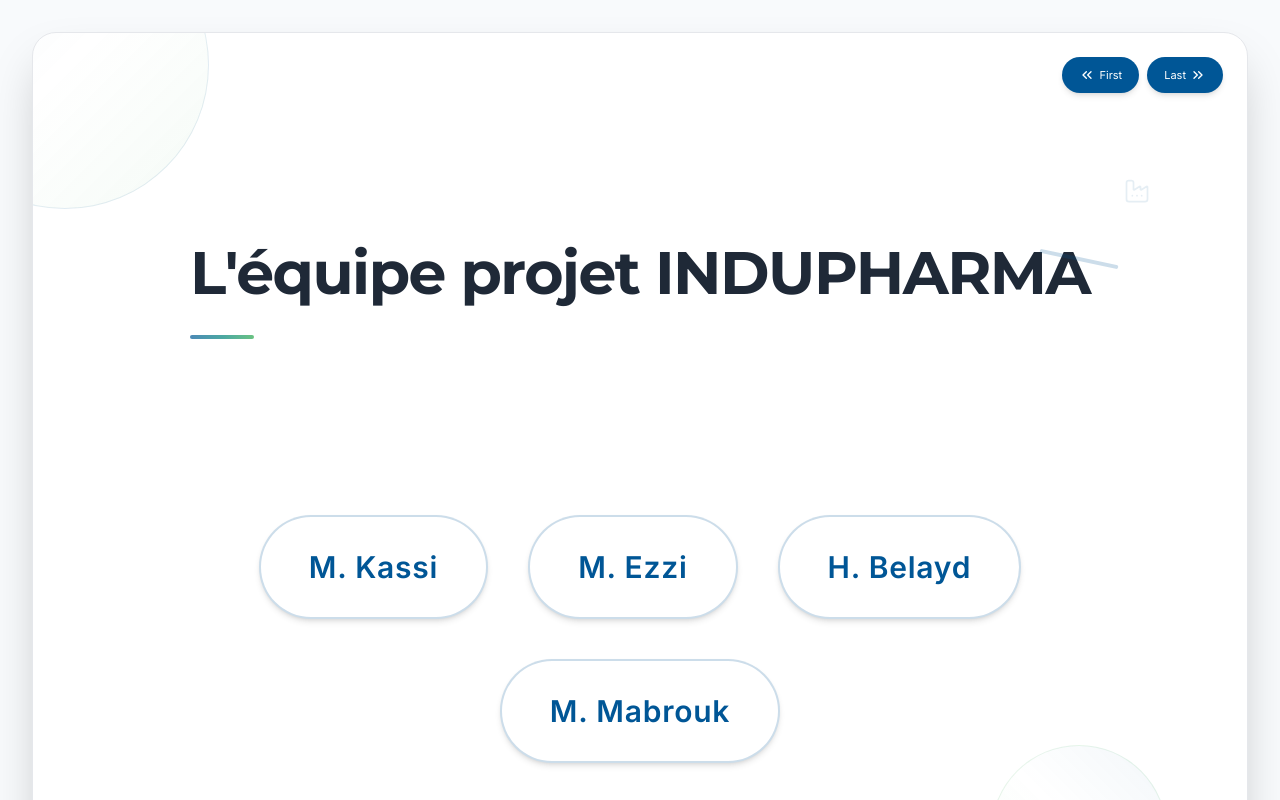
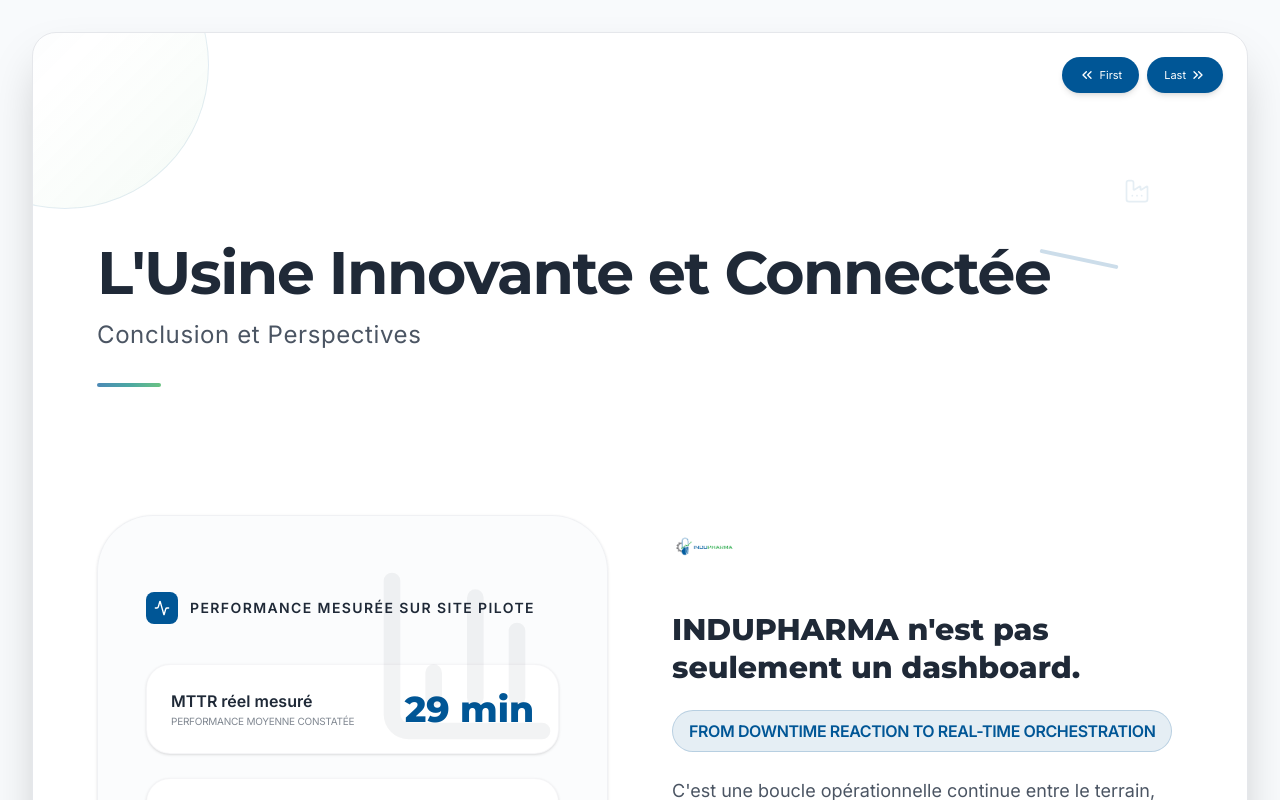
Before and after one commit to hafidaso/indupharma-deck, a React (Vite) app: page / in a window 1280 px wide. Both pictures are taken after a click on the button "Last". Shown: the top 800 px of the page. Built offline with nearby package versions, Linux system fonts and the light colour scheme.

Commit message:
Finalize InduPharma deck: Professionalize Team slide, overhaul Conclusion with high-impact KPIs, and fix stability issues

```diff
--- a/src/App.tsx
+++ b/src/App.tsx
@@ -18,6 +18,7 @@
   TrendingDown,
   CheckCircle2,
   Clock,
+  History,
   ShieldCheck,
   Zap,
   Bot,
@@ -262,6 +263,39 @@
             Smart Automation Challenge 2026
           </div>
         </motion.div>
+      </div>
+    )
+  },
+  {
+    title: "Team",
+    notes: "Voici l'équipe derrière INDUPHARMA. Nous combinons des expertises en architecture IIoT, IA, Frontend et Hardware pour une solution end-to-end.",
+    transition: "Maintenant que vous connaissez l'équipe, abordons le problème que nous résolvons.",
+    content: (
+      <div className="h-full">
+        <SlideTitle title="L'équipe projet INDUPHARMA" subtitle="Une expertise complémentaire pour l'industrie 4.0" />
+        <div className="mt-12 grid grid-cols-2 gap-8 max-w-5xl mx-auto">
+          {[
+            { n: "M. Kassi", r: "Chef de projet / Architecture IIoT", i: Users },
+            { n: "M. Ezzi", r: "Développement Fusion AI & Workflows", i: Cpu },
+            { n: "H. Belayd", r: "Dashboard & Frontend", i: LayoutDashboard },
+            { n: "M. Mabrouk", r: "Hardware ESP32 & Capteurs", i: Settings },
+          ].map((member, i) => (
+            <div key={i} className="bg-white border border-light-gray/60 rounded-[3rem] p-8 shadow-sm flex items-center gap-8 group hover:border-primary-blue/30 transition-all hover:shadow-md">
+              <div className="w-20 h-20 rounded-[2rem] bg-bg-page flex items-center justify-center text-primary-blue group-hover:bg-primary-blue/5 transition-colors">
+                <member.i size={36} strokeWidth={1.5} />
+              </div>
+              <div>
+                <h4 className="text-3xl font-display font-black text-main-text mb-1">{member.n}</h4>
+                <p className="text-sm font-bold text-primary-blue/70 uppercase tracking-widest">{member.r}</p>
+              </div>
+            </div>
+          ))}
+        </div>
+        <div className="mt-16 flex justify-center">
+           <div className="px-6 py-3 rounded-full bg-main-text text-white text-[10px] font-bold uppercase tracking-[0.3em]">
+              Smart Automation Challenge 2026
+           </div>
+        </div>
       </div>
     )
   },
@@ -1363,96 +1397,76 @@
   },
   {
     title: "Conclusion",
-    notes: "Merci de nous avoir écoutés. INDUPHARMA répond à un problème concret : réduire les arrêts non planifiés et améliorer la traçabilité dans un contexte pharmaceutique. Nous sommes convaincus que cette boucle opérationnelle est la brique manquante pour beaucoup d'usines.",
+    notes: "Merci de nous avoir écoutés. INDUPHARMA répond à un problème concret : réduire les arrêts non planifiés et améliorer la traçabilité. Nous concluons sur nos 3 piliers de réussite.",
     transition: "Fin de la présentation.",
     content: (
       <div className="h-full flex flex-col">
         <SlideTitle title="L'Usine Innovante et Connectée" subtitle="Conclusion et Perspectives" />
 
         <div className="flex-1 grid grid-cols-1 lg:grid-cols-2 gap-16 mt-8">
-          <div className="bg-bg-page/50 p-12 rounded-[3.5rem] border border-light-gray/50 flex flex-col justify-center shadow-sm">
-            <h4 className="font-semibold text-main-text mb-8 uppercase text-sm tracking-widest flex items-center gap-3"><CheckCircle2 size={20} className="text-primary-blue" strokeWidth={1.5} /> Nos Points Forts</h4>
-            <div className="grid grid-cols-2 gap-x-6 gap-y-4">
+          <div className="bg-bg-page/50 p-12 rounded-[3.5rem] border border-light-gray/50 flex flex-col justify-center shadow-sm relative overflow-hidden">
+            <div className="absolute top-0 right-0 p-10 opacity-5">
+               <BarChart3 size={200} />
+            </div>
+            <h4 className="font-bold text-main-text mb-10 uppercase text-xs tracking-widest flex items-center gap-3">
+               <div className="w-8 h-8 rounded-lg bg-primary-blue text-white flex items-center justify-center">
+                  <Activity size={16} />
+               </div>
+               Performance mesurée sur site pilote
+            </h4>
+            <div className="space-y-6">
               {[
-                "Problématique métier réelle",
-                "Méthodologie structurée",
-                "Architecture démontrable",
-                "Fusion AI (Orchestration)",
-                "Dashboards complémentaires",
-                "Boucle de synchronisation",
-                "KPIs de pilotage",
-              ].map((point, i) => (
-                <div key={i} className="flex gap-4 bg-white px-5 py-4 rounded-2xl border border-light-gray/50 shadow-sm items-center transition-all hover:bg-bg-page/50 hover:border-light-gray">
-                  <div className="w-1.5 h-1.5 rounded-full bg-primary-blue flex-shrink-0" />
-                  <span className="text-[11px] font-semibold text-dark-gray tracking-wide">{point}</span>
+                { v: "29 min", l: "MTTR réel mesuré", d: "Performance moyenne constatée", c: "text-primary-blue" },
+                { v: "91%", l: "Closure Rate live", d: "Efficacité opérationnelle", c: "text-primary-green" },
+                { v: "7 mois", l: "Break-even ROI", d: "Sur 2 lignes critiques", c: "text-main-text" },
+              ].map((stat, i) => (
+                <div key={i} className="bg-white border border-light-gray/40 rounded-3xl p-6 shadow-sm flex items-center justify-between group hover:border-primary-blue/30 transition-all">
+                  <div>
+                    <p className="text-sm font-bold text-main-text">{stat.l}</p>
+                    <p className="text-[10px] text-dark-gray font-light uppercase tracking-tight opacity-70">{stat.d}</p>
+                  </div>
+                  <p className={`text-4xl font-display font-black ${stat.c}`}>{stat.v}</p>
                 </div>
               ))}
             </div>
           </div>
 
-          <div className="flex flex-col justify-center items-center text-center p-10">
-            <div className="mb-12 hover:scale-105 transition-transform duration-500">
-              <img src="/logo.png" alt="INDUPHARMA Logo" className="h-32 object-contain" referrerPolicy="no-referrer" />
-            </div>
-            <h3 className="text-4xl font-display font-light text-main-text mb-6 leading-tight">
-              INDUPHARMA n’est pas seulement un dashboard.
-            </h3>
-            <p className="text-sm uppercase tracking-[0.2em] font-semibold text-primary-blue mb-6">
-              From Downtime Reaction to Real-Time Orchestration.
-            </p>
-            <p className="text-xl font-light text-primary-gray leading-relaxed mb-12">
-              C’est une boucle opérationnelle entre le <span className="font-semibold text-primary-blue text-opacity-90">terrain</span>, <span className="font-semibold text-primary-blue text-opacity-90">Fusion AI</span> et la <span className="font-semibold text-primary-blue text-opacity-90">maintenance</span>.
-            </p>
-
-            <div className="flex flex-wrap justify-center gap-4">
-              {[
-                { l: "Accéder au Dashboard Live", i: Globe, h: "https://indupharma-live-dashboard.vercel.app/", highlight: true },
-                { l: "Questions", i: MessageSquare },
-                { l: "Contact", i: Users },
-              ].map((link, i) => (
-                <a
-                  key={i}
-                  href={link.h || "#"}
-                  target={link.h ? "_blank" : undefined}
-                  rel={link.h ? "noopener noreferrer" : undefined}
-                  className={`flex items-center gap-3 px-8 py-4 rounded-full border shadow-sm transition-all cursor-pointer group no-underline
-                      ${link.highlight
-                      ? "bg-primary-blue border-primary-blue text-white shadow-md hover:bg-opacity-90 hover:shadow-lg"
-                      : "bg-white border-light-gray/50 hover:bg-bg-page"}`}
-                >
-                  <link.i size={20} strokeWidth={1.5} className={link.highlight ? "text-white" : "text-primary-blue"} />
-                  <span className={`text-[11px] font-semibold uppercase tracking-widest ${link.highlight ? "text-white" : "text-dark-gray group-hover:text-primary-blue"} transition-colors`}>{link.l}</span>
-                </a>
-              ))}
-            </div>
-          </div>
-        </div>
-
-        <div className="mt-8 flex justify-center">
-          <p className="text-[10px] font-semibold uppercase tracking-[0.4em] text-dark-gray opacity-30">L'excellence au service du patient — INDUPHARMA 2026</p>
-        </div>
-      </div>
-    )
-
-  },
-  {
-    title: "Team",
-    notes: "Présentation de l'équipe projet INDUPHARMA.",
-    transition: "Merci pour votre attention.",
-    content: (
-      <div className="h-full flex flex-col items-center justify-center text-center">
-        <SlideTitle title="L'équipe projet INDUPHARMA" subtitle="" />
-        <div className="mt-20 flex flex-wrap justify-center gap-10 w-full max-w-3xl">
-          {["M. Kassi", "M. Ezzi", "H. Belayd", "M. Mabrouk"].map((name, i) => (
-            <div
-              key={i}
-              className="bg-white rounded-full border-2 border-primary-blue/20 shadow-md px-12 py-8 flex items-center justify-center text-3xl font-extrabold text-primary-blue tracking-wide hover:scale-105 transition-transform duration-300 min-w-[200px] min-h-[80px]"
-            >
-              {name}
-            </div>
-          ))}
-        </div>
-        <div className="mt-16 text-xs text-dark-gray/60 font-semibold tracking-widest uppercase">INDUPHARMA 2026</div>
+          <div className="flex flex-col justify-center space-y-10">
+            <div className="space-y-6">
+              <div className="mb-8 hover:scale-105 transition-transform duration-500">
+                <img src="/logo.png" alt="INDUPHARMA Logo" className="h-16 object-contain" referrerPolicy="no-referrer" />
+              </div>
+              <p className="text-3xl font-display font-black text-main-text leading-tight">
+                INDUPHARMA n'est pas seulement un dashboard.
+              </p>
+              <div className="inline-block px-4 py-2 bg-primary-blue/10 border border-primary-blue/20 rounded-full">
+                 <p className="text-sm font-bold text-primary-blue tracking-tight uppercase">FROM DOWNTIME REACTION TO REAL-TIME ORCHESTRATION</p>
+              </div>
+              <p className="text-lg text-dark-gray font-light leading-relaxed">
+                C'est une boucle opérationnelle continue entre le terrain, Fusion AI et la maintenance.
+              </p>
+            </div>
+
+            <div className="space-y-4">
+               <div className="flex flex-wrap gap-4">
+                 <a href="https://indupharma-live-dashboard.vercel.app/" target="_blank" rel="noopener noreferrer" className="bg-primary-blue text-white px-8 py-4 rounded-full font-bold text-sm shadow-lg hover:shadow-primary-blue/20 hover:scale-105 transition-all text-center">
+                   Dashboard Live
+                 </a>
+                 <button className="bg-white border-2 border-main-text text-main-text px-8 py-4 rounded-full font-bold text-sm hover:bg-main-text hover:text-white transition-all">
+                   Questions & Réponses
+                 </button>
+               </div>
+               <div className="pt-8 border-t border-light-gray/20">
+                  <div className="flex items-center gap-3 mb-2">
+                     <div className="w-2 h-2 rounded-full bg-primary-green animate-pulse" />
+                     <p className="text-[10px] font-bold text-dark-gray/60 uppercase tracking-widest">Nous contacter</p>
+                  </div>
+                  <p className="text-xl font-display font-bold text-main-text">indupharma@indupharma.com</p>
+                  <p className="text-xs text-dark-gray mt-1 opacity-60 font-light italic">Smart Automation Challenge 2026 — Morocco</p>
+               </div>
+            </div>
+          </div>
+        </div>
       </div>
     )
   }
```
